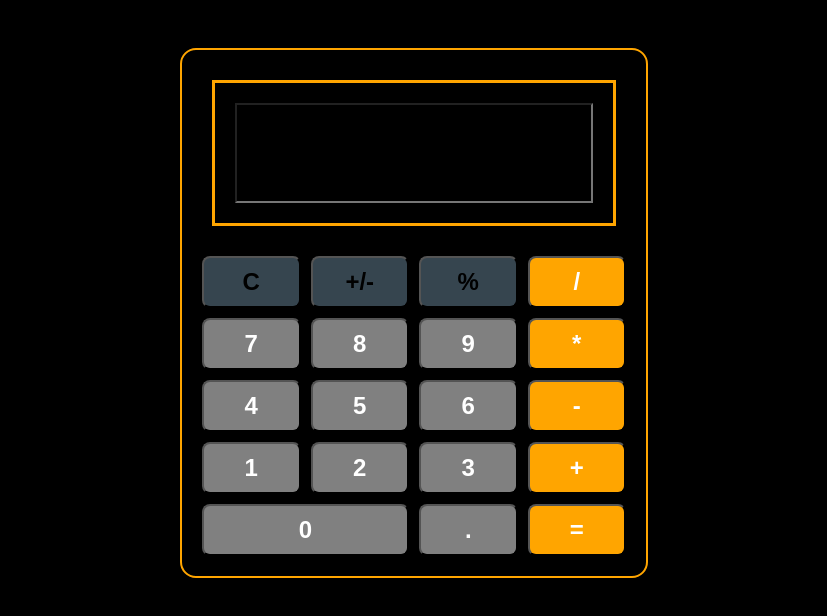
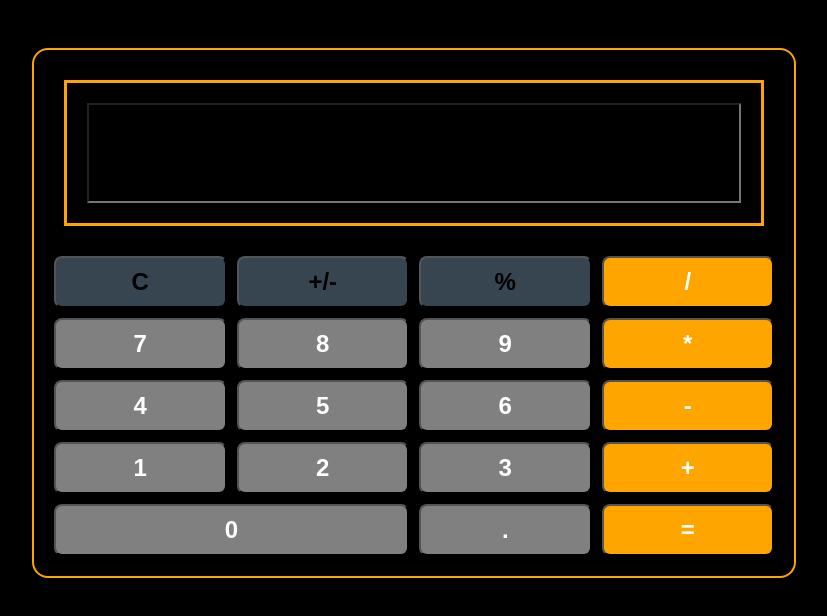
Before and after one commit to emanfalola9998/nology-calculator, a website built with Vite: page index.html in a window 1536 px wide. Shown: the whole page, without its empty margins (354-1181 px from the left). Built offline with nearby package versions, Linux system fonts and the light colour scheme.

Commit message:
made minor changes to media query

```diff
--- a/src/style.scss
+++ b/src/style.scss
@@ -17,6 +17,25 @@
 
 @media screen and (min-width: 768px) {
   .iphone-calculator{
+    max-width: 50%;
+  }
+}
+
+@media screen and (min-width: 1024px) {
+  .iphone-calculator{
+    max-width: 50%;
+  }
+}
+
+@media screen and (min-width: 1200px) {
+  .iphone-calculator{
     max-width: 30%;
   }
 }
+
+
+@media screen and (min-width: 1440px) {
+  .iphone-calculator{
+    max-width: 50%;
+  }
+}
```
Also changed, not shown: src/main.ts (+3 -5 lines), src/style.css, 1 other file.
